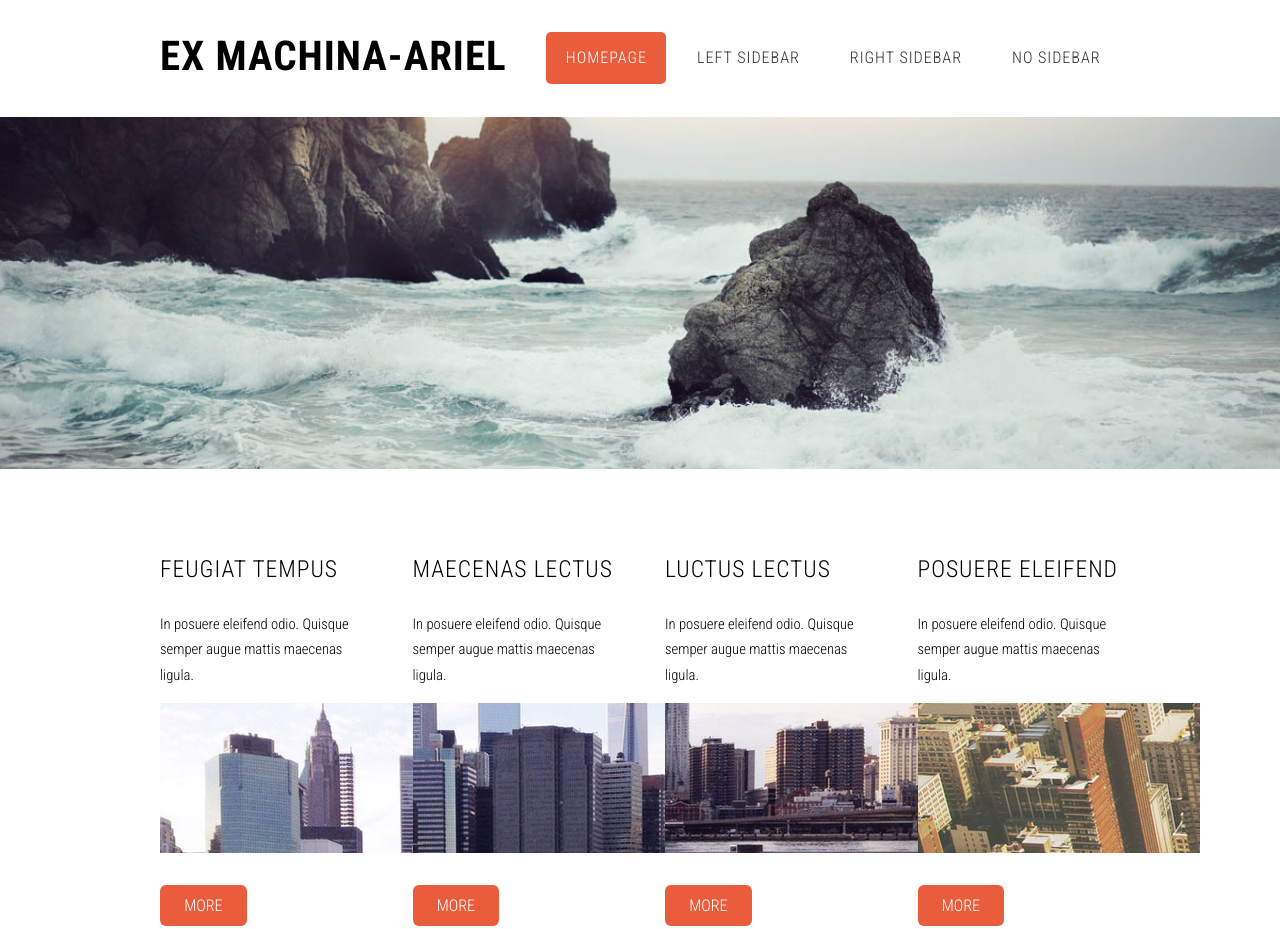
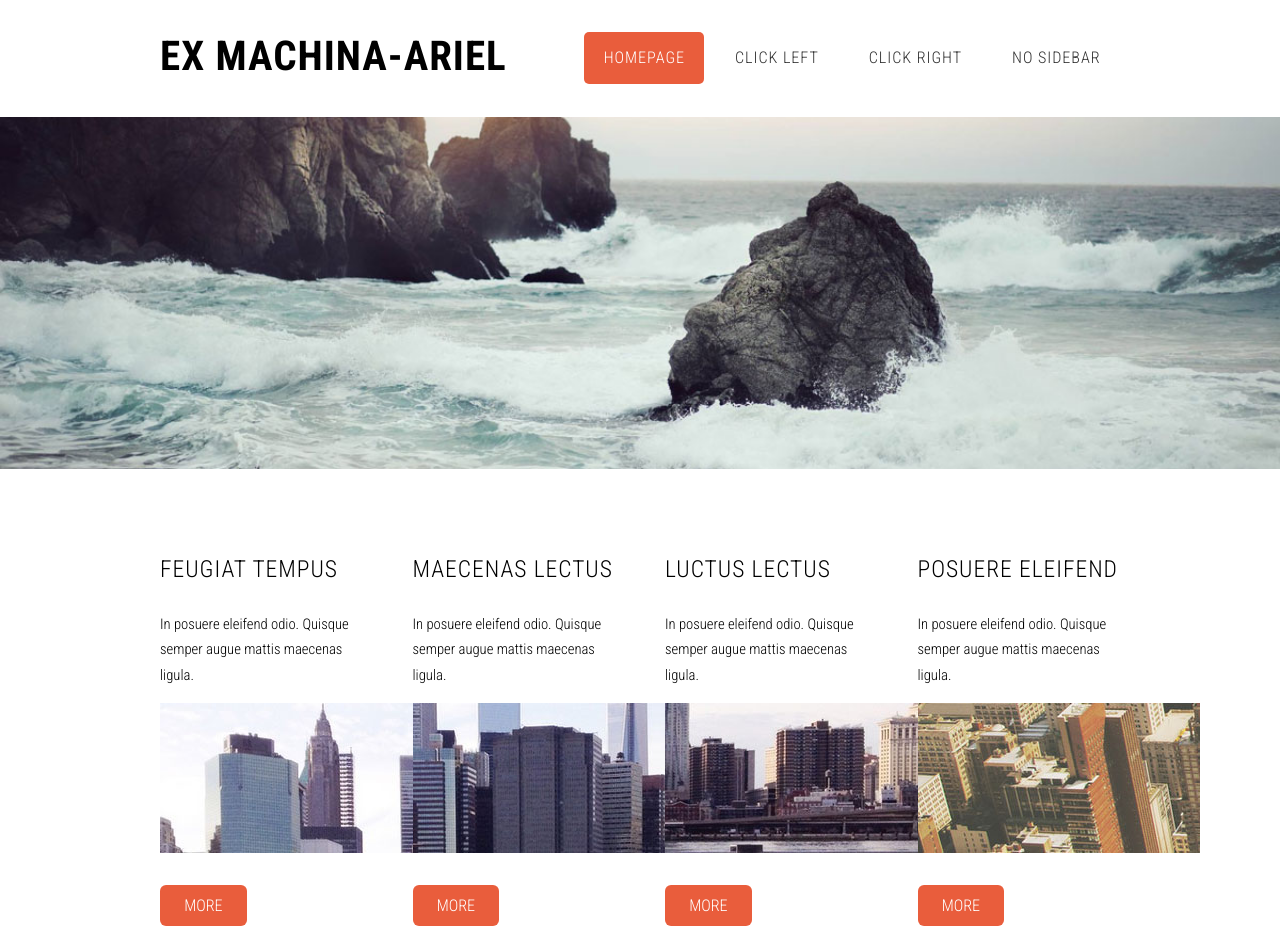
Before and after one commit to arielxiaomiaoz/cpnt201-a1--exmachina, a plain HTML site: page index.html in a window 1280 px wide. Shown: the top 929 px of the page. Drawn offline with nearby package versions, Linux system fonts and the light colour scheme.

Commit message:
primary navigation
changed navigation

```diff
--- a/index.html
+++ b/index.html
@@ -39,8 +39,8 @@
 					<nav id="nav">
 						<ul>
 							<li class="active"><a href="index.html">Homepage</a></li>
-							<li><a href="left-sidebar.html">Left Sidebar</a></li>
-							<li><a href="right-sidebar.html">Right Sidebar</a></li>
+							<li><a href="left-sidebar.html">click Left</a></li>
+							<li><a href="right-sidebar.html">click Right</a></li>
 							<li><a href="no-sidebar.html">No Sidebar</a></li>
 						</ul>
 					</nav>
```
